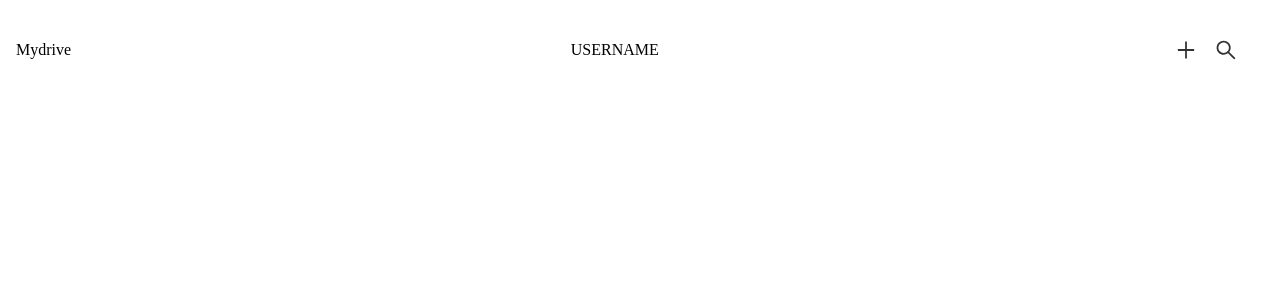
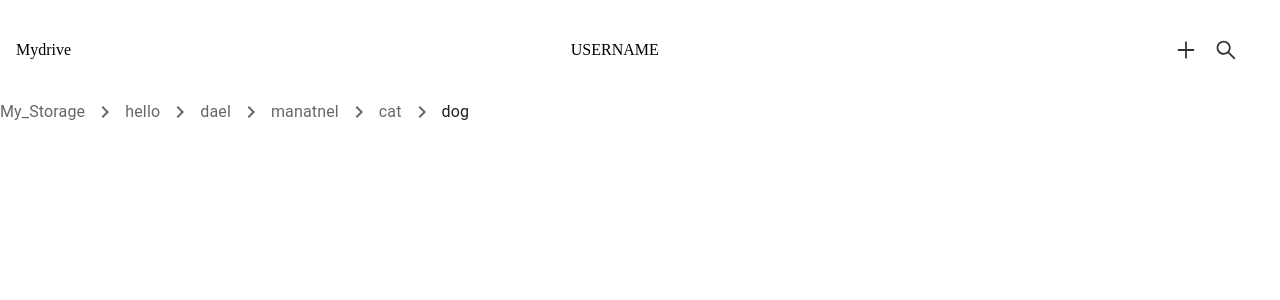
Before and after one commit to matanelvatkin/drive-client, a React (Create React App) app: page / in a window 1280 px wide. Shown: the top 300 px of the page. Built offline with nearby package versions, Linux system fonts and the light colour scheme; the HTML template or start-up script is replaced by a standard one.

Commit message:
adding path component and redux

```diff
--- a/package.json
+++ b/package.json
@@ -3,6 +3,10 @@
   "version": "0.1.0",
   "private": true,
   "dependencies": {
+    "@emotion/react": "^11.10.6",
+    "@emotion/styled": "^11.10.6",
+    "@mui/icons-material": "^5.11.16",
+    "@mui/material": "^5.12.1",
     "@reduxjs/toolkit": "^1.9.5",
     "@testing-library/jest-dom": "^5.16.5",
     "@testing-library/react": "^13.4.0",
--- /dev/null
+++ b/src/components/CurrentLocalPath/index.jsx
@@ -0,0 +1,28 @@
+import { Breadcrumbs, Link, Typography } from '@mui/material'
+import NavigateNextIcon from '@mui/icons-material/NavigateNext';
+import { setPath } from '../../features/document/documentSlice';
+import { useSelector, useDispatch } from 'react-redux'
+
+const CurrentLocalPath = () => {
+
+    const path = useSelector((state) => state.document.path)
+    const dispatsh = useDispatch();
+
+    const HandelClick = (index) => {
+        dispatsh(setPath(index));
+    }
+
+    return (
+        <Breadcrumbs aria-label="breadcrumb" separator={<NavigateNextIcon/>}>
+
+            {path.slice(0, path.length - 1).map((directory, i) =>
+                <Link key={directory} underline="hover" color="inherit" href="#" onClick={e => HandelClick(i)}>
+                    {directory}
+                </Link>)
+            }
+            <Typography color="text.primary">{path[path.length - 1]}</Typography>
+        </Breadcrumbs>
+    )
+}
+
+export default CurrentLocalPath
--- a/src/components/Main/index.jsx
+++ b/src/components/Main/index.jsx
@@ -1,12 +1,11 @@
 import React from 'react'
 import { useDispatch, useSelector } from 'react-redux';
+import CurrentLocalPath from '../CurrentLocalPath';
 
 
 export default function Main() {
 
   return (
-    <div>
-
-    </div>
+    <CurrentLocalPath />
   )
 }
--- a/src/features/document/documentSlice.js
+++ b/src/features/document/documentSlice.js
@@ -1,10 +1,14 @@
 import { createSlice, createAsyncThunk } from '@reduxjs/toolkit';
 
-
+const rootDirectory = "My_Storage"
 const initialState = {
-  shiftsConnection: null,
-  shiftsForTrade: {},
-  isLoading: true
+  path: [rootDirectory, "hello", "dael", "manatnel", "cat", "dog"],
+  curentDirectory: {
+    name: rootDirectory,
+    data: []
+  },
+  isLoading: true,
+  searchValue: ""
 };
 
 
@@ -12,8 +16,8 @@ const documentSlice = createSlice({
   name: 'document',
   initialState,
   reducers: {
-    setvvv: (state, { payload }) => {
-      // ...
+    setPath: (state, { payload }) => {
+      state.path = [...state.path].slice(0, payload + 1);
     }
   }
 });
@@ -21,7 +25,7 @@ const documentSlice = createSlice({
 
 
 
-export const { setvvv } =
+export const { setPath } =
 documentSlice.actions;
 
 export default documentSlice.reducer;
```
Also changed, not shown: src/components/CurrentLocalPath/style.module.css (added), 1 other file (tests, documents, lock files or other folders).
